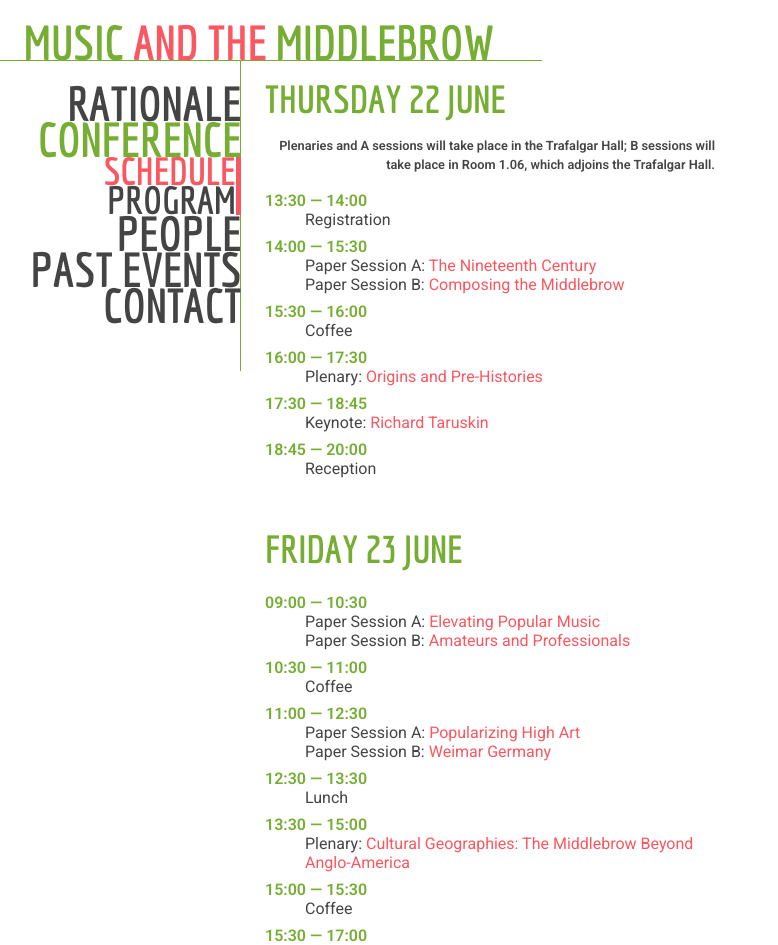
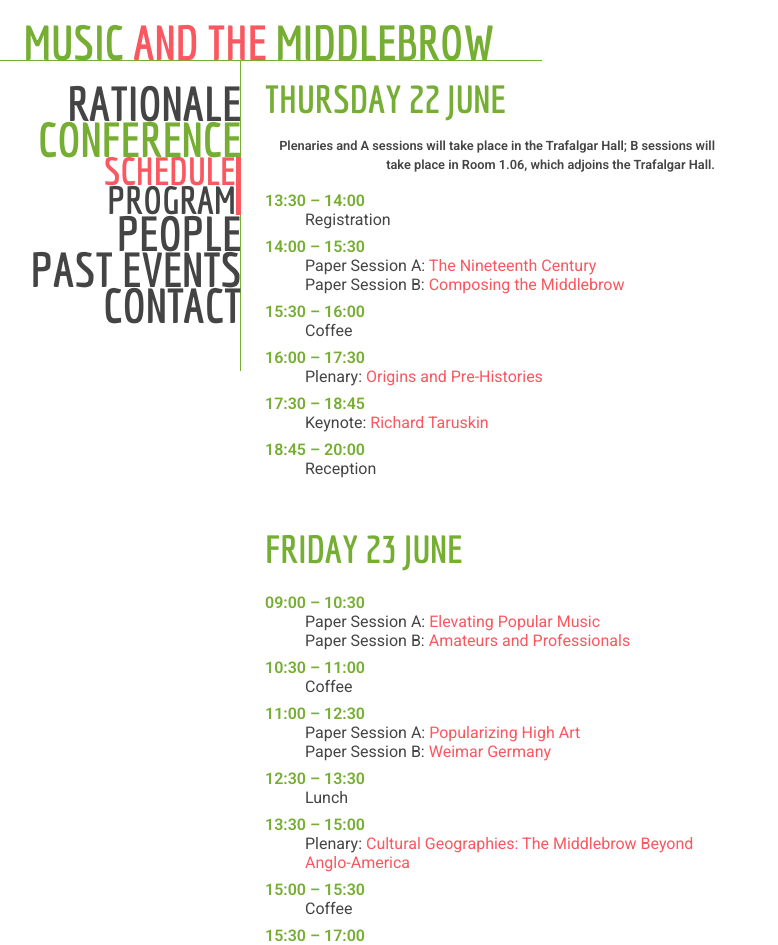
Before and after one commit to musicandthemiddlebrow/musicandthemiddlebrow.github.io, a Jekyll site: the page built from conference/schedule.html, in a window 1280 px wide. Shown: the top 945 px of the page, without its empty margins (0-778 px from the left). Built offline with Jekyll 4.4.1, drawn with Linux system fonts in a browser that asks for light colours; part of the change alters nothing that is shown; some of the changed text lies outside the part shown.

```diff
--- a/conference/schedule.html
+++ b/conference/schedule.html
@@ -8,58 +8,58 @@ permalink: /conference/schedule/
 <h2>Thursday 22 June</h2>
 <p class="timing">Plenaries and A sessions will take place in the Trafalgar Hall; B sessions will take place in Room 1.06, which adjoins the Trafalgar Hall.</p>
 <dl>
-  <dt>13:30 &mdash; 14:00</dt>
+  <dt>13:30 &ndash; 14:00</dt>
   <dd>Registration</dd>
 
-  <dt><a name="thursday-14:00"></a>14:00 &mdash; 15:30</dt>
+  <dt><a name="thursday-14:00"></a>14:00 &ndash; 15:30</dt>
   <dd>Paper Session A: <a href="{{ '/conference/program#the-nineteenth-century' | prepend: site.baseurl }}">The Nineteenth Century</a></dd>
   <dd>Paper Session B: <a href="{{ '/conference/program#composing-the-middlebrow' | prepend: site.baseurl }}">Composing the Middlebrow</a></dd>
 
-  <dt>15:30 &mdash; 16:00</dt>
+  <dt>15:30 &ndash; 16:00</dt>
   <dd>Coffee</dd>
 
-  <dt><a name="thursday-16:00"></a>16:00 &mdash; 17:30</dt>
+  <dt><a name="thursday-16:00"></a>16:00 &ndash; 17:30</dt>
   <dd>Plenary: <a href="{{ '/conference/program#origins-and-pre-histories' | prepend: site.baseurl }}">Origins and Pre-Histories</a></dd>
 
-  <dt><a name="thursday-17:30"></a>17:30 &mdash; 18:45</dt>
+  <dt><a name="thursday-17:30"></a>17:30 &ndash; 18:45</dt>
   <dd>Keynote: <a href="{{ '/conference/program#keynote-taruskin' | prepend: site.baseurl }}">Richard Taruskin</a></dd>
 
-  <dt>18:45 &mdash; 20:00</dt>
+  <dt>18:45 &ndash; 20:00</dt>
   <dd>Reception</dd>
 </dl>
 
 <h2>Friday 23 June</h2>
 
 <dl>
-  <dt><a name="friday-09:00"></a>09:00 &mdash; 10:30</dt>
+  <dt><a name="friday-09:00"></a>09:00 &ndash; 10:30</dt>
   <dd>Paper Session A: <a href="{{ '/conference/program#elevating-popular-music' | prepend: site.baseurl }}">Elevating Popular Music</a></dd>
   <dd> Paper Session B: <a href="{{ '/conference/program#amateurs-and-professionals' | prepend: site.baseurl }}">Amateurs and Professionals</a></dd>
 
-  <dt>10:30 &mdash; 11:00</dt>
+  <dt>10:30 &ndash; 11:00</dt>
   <dd>Coffee</dd>
 
-  <dt><a name="friday-11:00"></a>11:00 &mdash; 12:30</dt>
+  <dt><a name="friday-11:00"></a>11:00 &ndash; 12:30</dt>
   <dd>Paper Session A: <a href="{{ '/conference/program#popularizing-high-art' | prepend: site.baseurl }}">Popularizing High Art</a></dd>
   <dd>Paper Session B: <a href="{{ '/conference/program#weimar-germany' | prepend: site.baseurl }}">Weimar Germany</a></dd>
 
 
-  <dt>12:30 &mdash; 13:30</dt>
+  <dt>12:30 &ndash; 13:30</dt>
   <dd>Lunch</dd>
 
-  <dt><a name="friday-13:30"></a>13:30 &mdash; 15:00</dt>
+  <dt><a name="friday-13:30"></a>13:30 &ndash; 15:00</dt>
   <dd>Plenary: <a href="{{ '/conference/program#cultural-geographies' | prepend: site.baseurl }}">Cultural Geographies: The Middlebrow Beyond Anglo-America</a></dd>
 
-  <dt>15:00 &mdash; 15:30</dt>
+  <dt>15:00 &ndash; 15:30</dt>
   <dd>Coffee</dd>
 
-  <dt><a name="friday-15:30"></a>15:30 &mdash; 17:00</dt>
+  <dt><a name="friday-15:30"></a>15:30 &ndash; 17:00</dt>
   <dd>Paper Session A: <a href="{{ '/conference/program#politics-of-the-middlebrow' | prepend: site.baseurl }}">Politics of the Middlebrow</a></dd>
   <dd>Paper Session B: <a href="{{ '/conference/program#religion-and-spirituality' | prepend: site.baseurl }}">Religion and Spirituality</a></dd>
 
-  <dt>17:00 &mdash; 17:30</dt>
+  <dt>17:00 &ndash; 17:30</dt>
   <dd>Coffee</dd>
 
-  <dt><a name="friday-17:30"></a>17:30 &mdash; 18:45</dt>
+  <dt><a name="friday-17:30"></a>17:30 &ndash; 18:45</dt>
   <dd>Keynote: <a href="{{ '/conference/program#keynote-rubin' | prepend: site.baseurl }}">Joan Rubin</a></dd>
 
   <dt>19:00</dt>
@@ -69,24 +69,24 @@ permalink: /conference/schedule/
 <h2>Saturday 24 June</h2>
 <dl>
 
-<dt><a name="saturday-09:00"></a>9:00 &mdash; 10:30</dt>
+<dt><a name="saturday-09:00"></a>9:00 &ndash; 10:30</dt>
 <dd>Paper Session A: <a href="{{ '/conference/program#luxe-pop' | prepend: site.baseurl }}">Luxe Pop</a></dd>
 <dd>Paper Session B: <a href="{{ '/conference/program#middlebrow-canons' | prepend: site.baseurl }}">Middlebrow Canons</a></li>
 
-<dt>10:30 &mdash; 11:00<dt>
+<dt>10:30 &ndash; 11:00<dt>
   <dd>Coffee</dd>
 
-<dt><a name="saturday-11:00"></a>11:00 &mdash; 12:30</dt>
+<dt><a name="saturday-11:00"></a>11:00 &ndash; 12:30</dt>
 <dd>Paper Session A: <a href="{{ '/conference/program#technology' | prepend: site.baseurl }}">Technology</a></dd>
 <dd>Paper Session B: <a href="{{ '/conference/program#aspiration-and-the-middle-class' | prepend: site.baseurl }}">Aspiration and the Middle Class</a></dd>
 
-  <dt>12:30 &mdash; 13:30</dt>
+  <dt>12:30 &ndash; 13:30</dt>
   <dd>Lunch</dd>
 
-  <dt><a name="saturday-13:30"></a>13:30 &mdash; 15:00</dt>
+  <dt><a name="saturday-13:30"></a>13:30 &ndash; 15:00</dt>
   <dd>Paper Session A: <a href="{{ '/conference/program#modernism' | prepend: site.baseurl }}">Modernism</a></dd>
   <dd>Paper Session B: <a href="{{ '/conference/program#contemporary-middlebrow' | prepend: site.baseurl }}">Contemporary Middlebrow</a></dd>
 
-<dt><a name="saturday-15:00"></a>15:00 &mdash; 16:00</dt>
+<dt><a name="saturday-15:00"></a>15:00 &ndash; 16:00</dt>
 <dd>Plenary: <a href="{{ '/conference/program#middlebrow-musicology' | prepend: site.baseurl }}">Middlebrow Musicology</a></dd>
 </dl>
```
